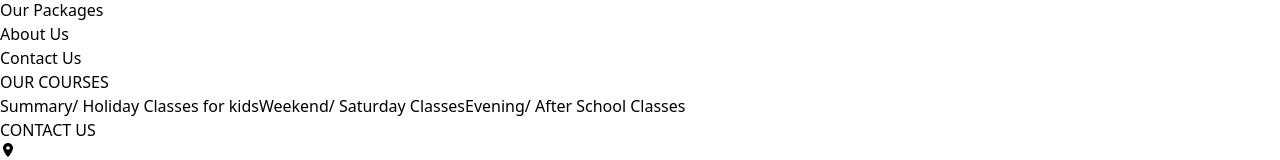
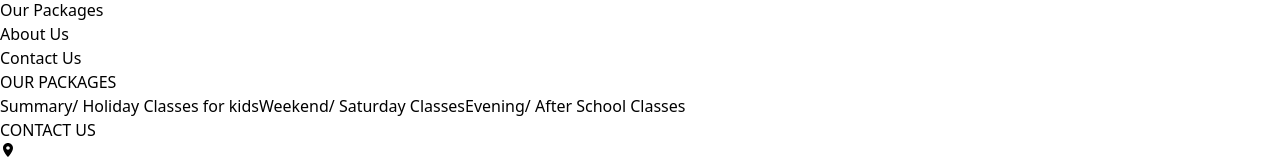
Before and after one commit to Joel0007tech/idealab, a React (Vite) app: page / in a window 1280 px wide. Shown: the part 7770-7930 px from the top of the page. Built offline with nearby package versions, Linux system fonts and the light colour scheme.

Commit message:
update to idealab

```diff
--- a/src/components/Home.jsx
+++ b/src/components/Home.jsx
@@ -81,7 +81,7 @@ const Home = ({
           ICT For kids Training Programs
         </h3>
       </section>
-      <section className="pt-3 bg-slate-200">
+      <section className="pt-3 bg-slate-200 sm:p-3">
         <div className="text-center">
           <h3 className="text-2xl font-bold sm:font-semibold sm:text-md">It is time to prepare your kids for the digital age</h3>
           <h4 className="text-xl font-semibold sm:text-lg">Empower the Next Generation of Creators and Problem-Solvers</h4>
@@ -289,7 +289,7 @@ const Home = ({
         </ul>
        </div>
      <div className="flex flex-col">
-      <h3 className="text-3xl font-bold text-white text-center sm:text-lg">OUR COURSES</h3>
+      <h3 className="text-3xl font-bold text-white text-center sm:text-lg">OUR PACKAGES</h3>
       <div className="flex flex-col gap-6 pt-3"
       data-aos="fade-up"
           data-aos-duration="1000">
```
